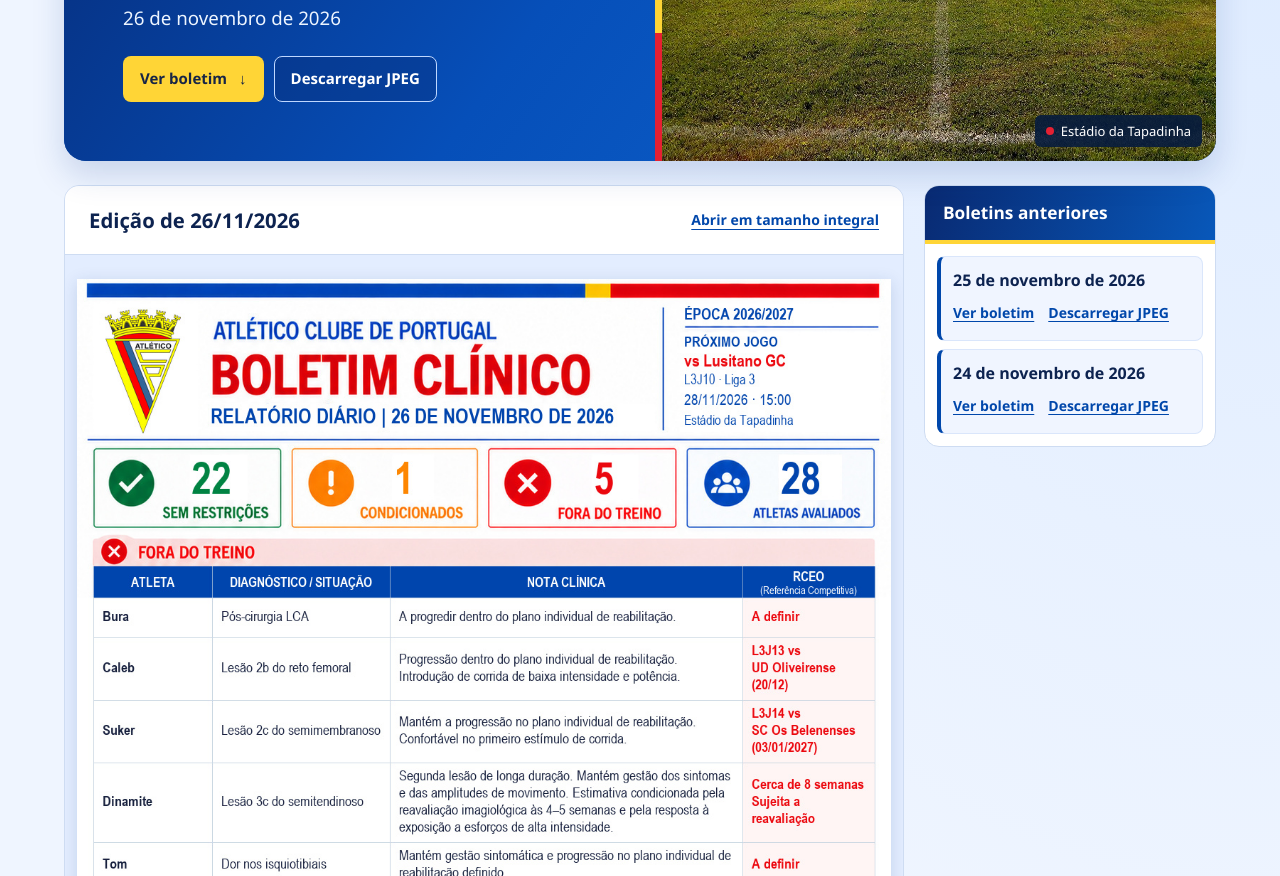
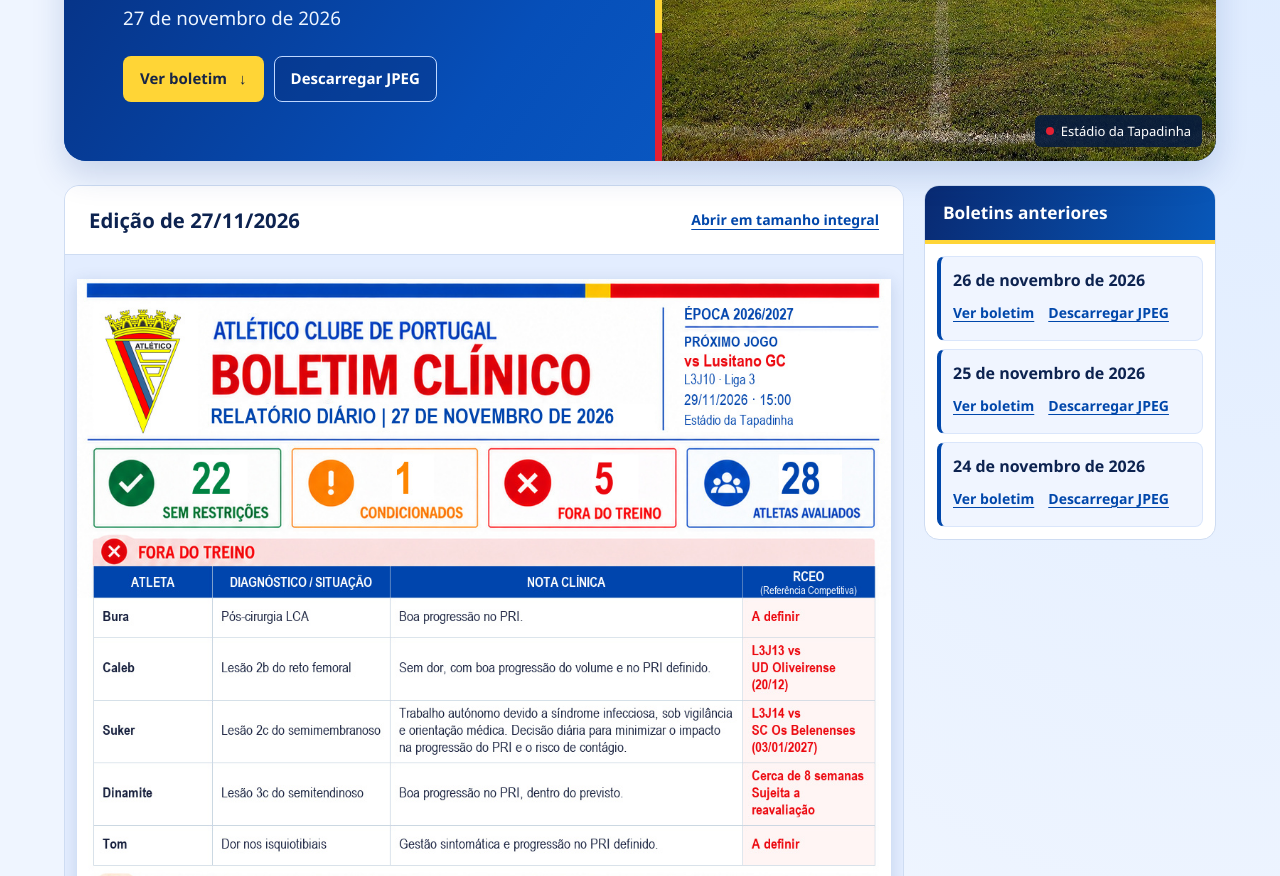
Before and after one commit to thegamingdoctor85/boletins-clinicos-ACP, a plain HTML site: page index.html in a window 1280 px wide. Shown: the part 384-1260 px from the top of the page. Drawn offline with Linux system fonts and the light colour scheme.

Commit message:
Publicar boletim clínico de 27/11/2026

```diff
--- a/index.html
+++ b/index.html
@@ -6,7 +6,7 @@
   <meta name="robots" content="noindex, nofollow, noarchive">
   <meta name="referrer" content="no-referrer">
   <meta name="theme-color" content="#093e97">
-  <title>Boletim clínico de 26/11/2026 | Atlético CP</title>
+  <title>Boletim clínico de 27/11/2026 | Atlético CP</title>
   <link rel="icon" href="assets/emblema.png" type="image/png">
   <link rel="stylesheet" href="estilos.css">
 </head>
@@ -27,10 +27,10 @@
       <div class="hero-copy">
         <p class="channel"><span aria-hidden="true"></span> Edição mais recente</p>
         <h1 id="titulo">Boletim <em>clínico</em></h1>
-        <time datetime="2026-11-26">26 de novembro de 2026</time>
+        <time datetime="2026-11-27">27 de novembro de 2026</time>
         <div class="actions">
           <a class="button yellow" href="#boletim">Ver boletim <span aria-hidden="true">↓</span></a>
-          <a class="button outline" download href="boletins/BC_2026-11-26_Boletim_Clinico_ACP_WhatsApp.jpg">Descarregar JPEG</a>
+          <a class="button outline" download href="boletins/BC_2026-11-27_Boletim_Clinico_ACP_WhatsApp.jpg">Descarregar JPEG</a>
         </div>
       </div>
       <figure class="hero-photo">
@@ -44,6 +44,13 @@
         <h2 id="arquivo-titulo">Boletins anteriores</h2>
         <!-- arquivo:inicio -->
         <ul class="archive-list">
+          <li>
+            <time datetime="2026-11-26">26 de novembro de 2026</time>
+            <div class="archive-links">
+              <a href="boletins/BC_2026-11-26_Boletim_Clinico_ACP_WhatsApp.jpg" target="_blank" rel="noopener noreferrer" aria-label="Ver boletim de 26 de novembro de 2026">Ver boletim</a>
+              <a href="boletins/BC_2026-11-26_Boletim_Clinico_ACP_WhatsApp.jpg" download aria-label="Descarregar boletim de 26 de novembro de 2026">Descarregar JPEG</a>
+            </div>
+          </li>
           <li>
             <time datetime="2026-11-25">25 de novembro de 2026</time>
             <div class="archive-links">
@@ -64,11 +71,11 @@
 
       <section id="boletim" class="edition" aria-labelledby="edicao">
         <div class="edition-bar">
-          <h2 id="edicao">Edição de 26/11/2026</h2>
-          <a class="full-size" href="boletins/BC_2026-11-26_Boletim_Clinico_ACP_WhatsApp.jpg" target="_blank" rel="noopener noreferrer">Abrir em tamanho integral</a>
+          <h2 id="edicao">Edição de 27/11/2026</h2>
+          <a class="full-size" href="boletins/BC_2026-11-27_Boletim_Clinico_ACP_WhatsApp.jpg" target="_blank" rel="noopener noreferrer">Abrir em tamanho integral</a>
         </div>
-        <a class="document" href="boletins/BC_2026-11-26_Boletim_Clinico_ACP_WhatsApp.jpg" target="_blank" rel="noopener noreferrer" aria-label="Abrir o boletim de 26/11/2026 em tamanho integral">
-          <img src="boletins/BC_2026-11-26_Boletim_Clinico_ACP_WhatsApp.jpg" width="1145" height="1447" alt="Boletim clínico do Atlético Clube de Portugal, relatório diário de 26 de novembro de 2026">
+        <a class="document" href="boletins/BC_2026-11-27_Boletim_Clinico_ACP_WhatsApp.jpg" target="_blank" rel="noopener noreferrer" aria-label="Abrir o boletim de 27/11/2026 em tamanho integral">
+          <img src="boletins/BC_2026-11-27_Boletim_Clinico_ACP_WhatsApp.jpg" width="1145" height="1502" alt="Boletim clínico do Atlético Clube de Portugal, relatório diário de 27 de novembro de 2026">
         </a>
       </section>
     </div>
```
Also changed, not shown: boletins/BC_2026-11-27_Boletim_Clinico_ACP_WhatsApp.jpg (added).
